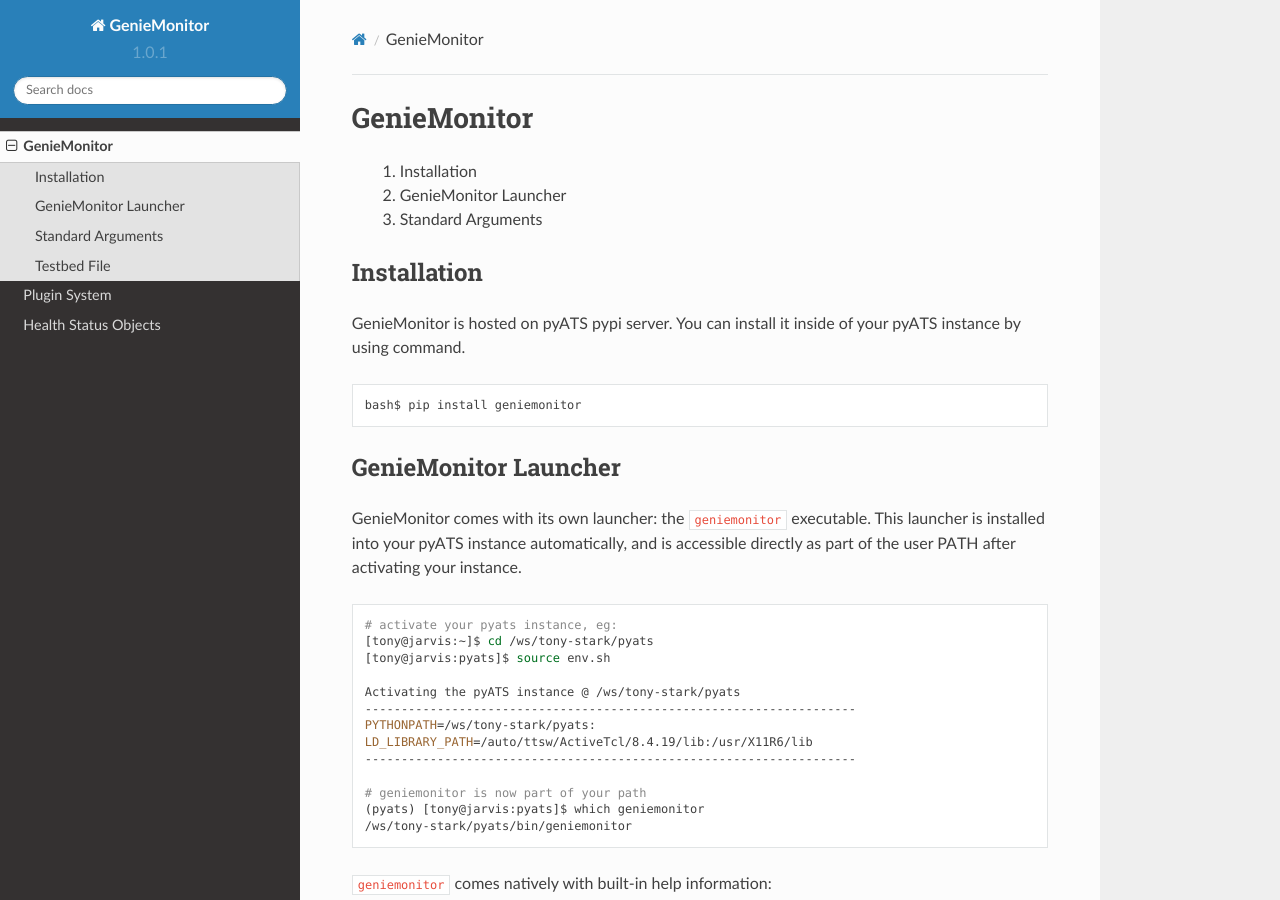
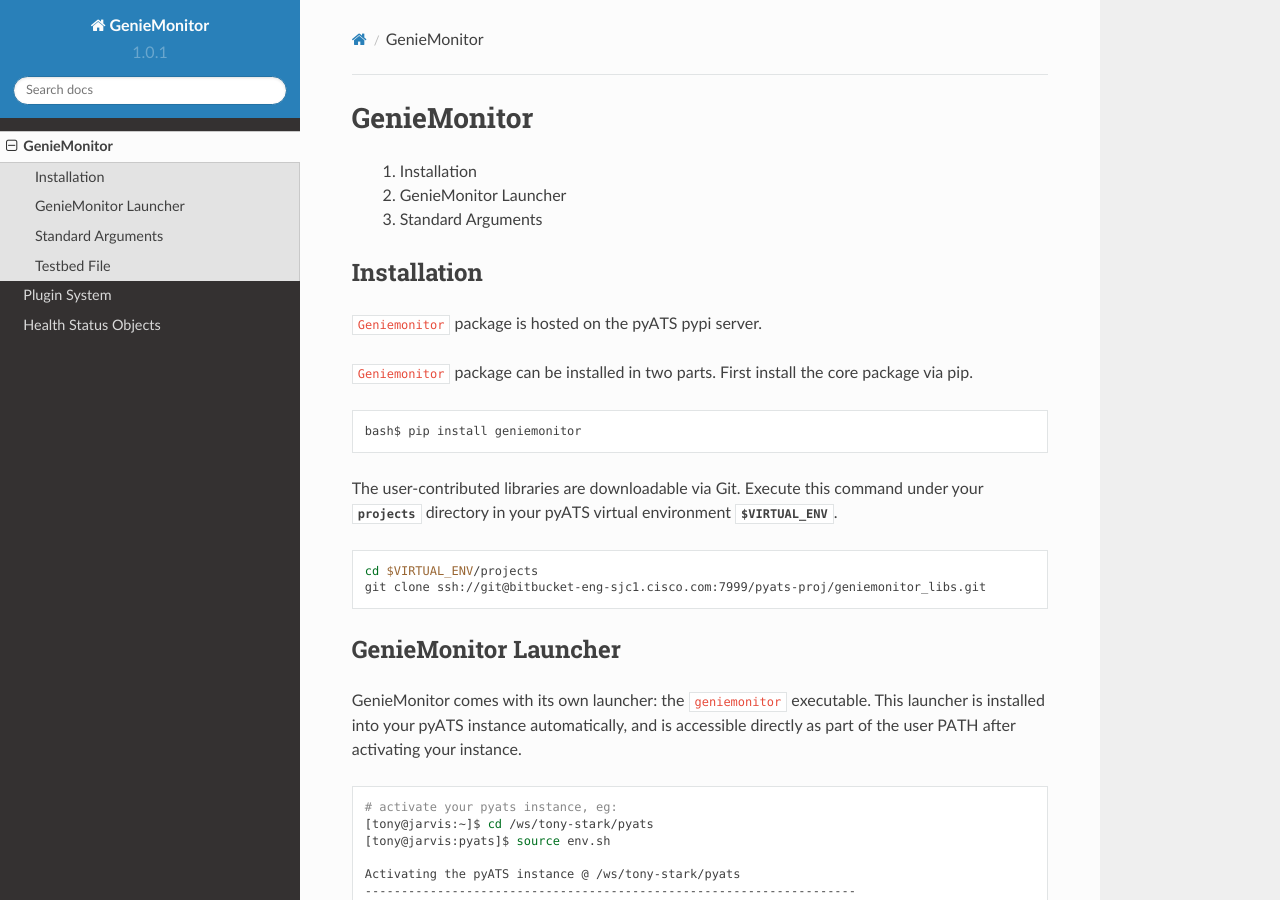
Before and after one commit to CiscoTestAutomation/genietelemetry, a Sphinx documentation site: the page built from docs/usage.rst, in a window 1280 px wide and 900 px high. Built offline with Sphinx 7.4.7 and the Read the Docs theme 2.0.0, drawn with Linux system fonts in a browser that asks for light colours; the version number is read from the project's files by our own code; some of the changed text lies outside the part shown.

Commit message:
Updated docs

```diff
--- a/docs/usage.rst
+++ b/docs/usage.rst
@@ -10,12 +10,23 @@ GenieMonitor
 
 Installation
 ------------
-GenieMonitor is hosted on pyATS pypi server. You can install it inside of your
-pyATS instance by using command.
+``Geniemonitor`` package is hosted on the pyATS pypi server.
+
+``Geniemonitor`` package can be installed in two parts. First install the core
+package via pip.
 
 .. code-block:: bash
 
     bash$ pip install geniemonitor
+
+The user-contributed libraries are downloadable via Git. Execute this command
+under your `projects` directory in your pyATS virtual environment `$VIRTUAL_ENV`.
+
+.. code-block:: bash
+
+    cd $VIRTUAL_ENV/projects
+    git clone ssh://git@bitbucket-eng-sjc1.cisco.com:7999/pyats-proj/geniemonitor_libs.git
+
 
 GenieMonitor Launcher
 ---------------------
@@ -336,3 +347,11 @@ Example Testbed File
             custom:
                 abstraction:
                   order: [os]
+
+.. hint::
+
+    Please remember to include `unicon`_ and `abstraction`_ order in your testbed
+    YAML file as shown in the example above.
+
+    .. _unicon: http://wwwin-pyats.cisco.com/cisco-shared/unicon/latest/
+    .. _abstraction: http://wwwin-pyats.cisco.com/cisco-shared/abstract/html/
```
